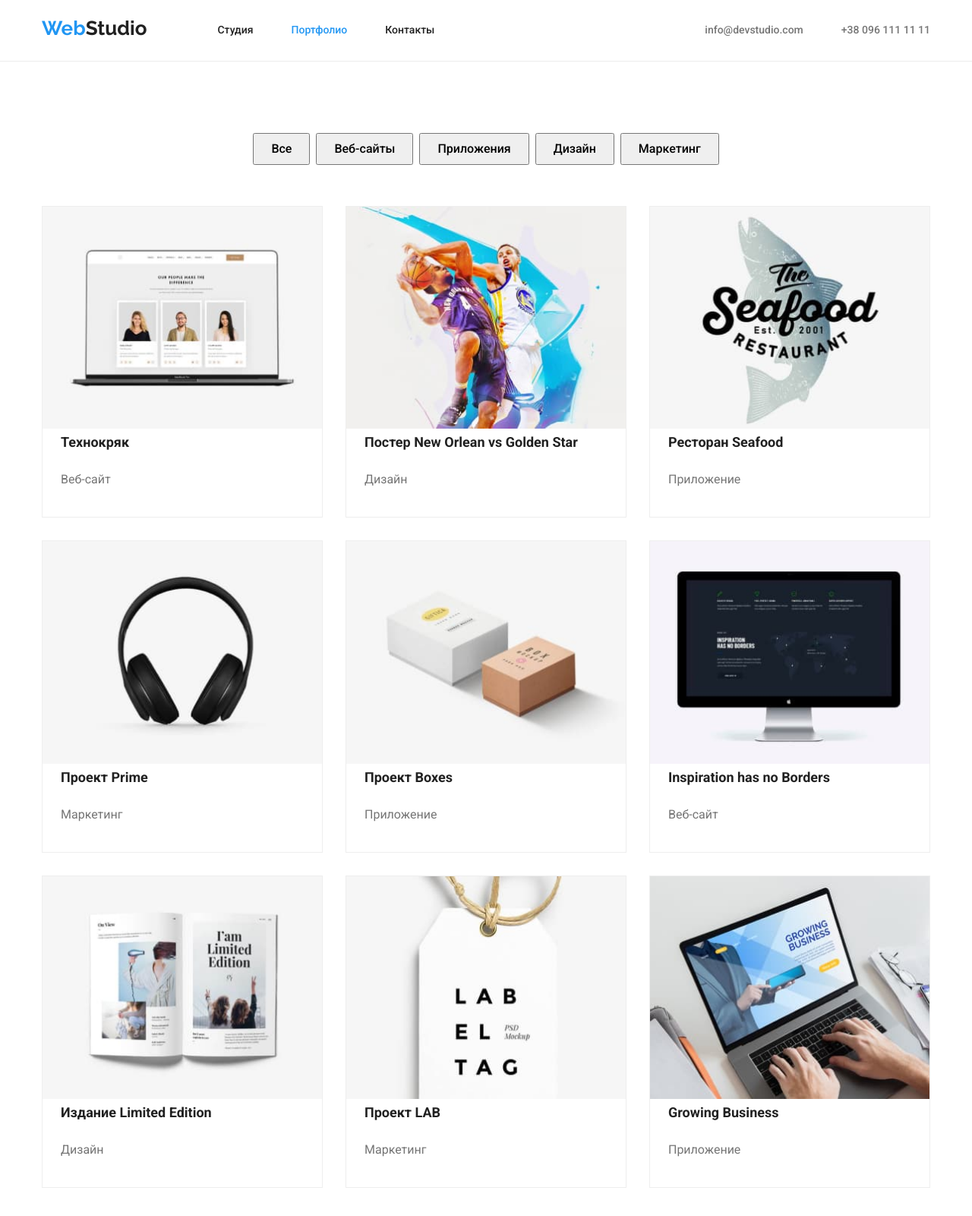
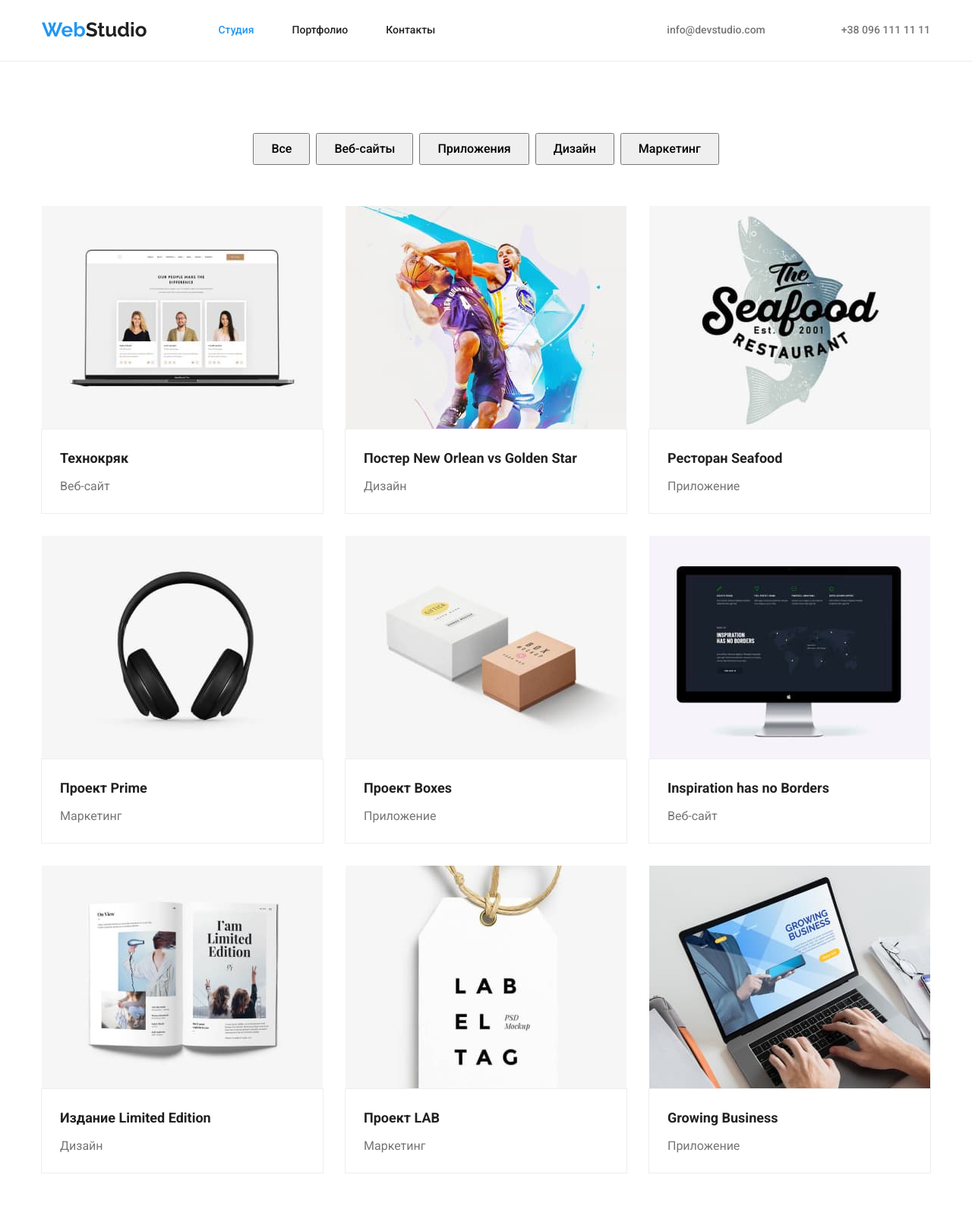
Before and after one commit to MrPaul007/goit-markup-hw-03, a plain HTML site: page portfolio.html in a window 1280 px wide. Shown: the top 1600 px of the page at 76% size. Drawn offline with nearby package versions, Linux system fonts and the light colour scheme.

Commit message:
again fixed small things

```diff
--- a/css/portfolio.css
+++ b/css/portfolio.css
@@ -24,16 +24,12 @@ body {
     margin-bottom: 0;
 }
 
-.main {
-    padding-top: 94px;
-    padding-bottom: 94px;
-}
-
 .filters {
     margin-bottom: 54px;
     font-family: inherit;
     display: flex;
     justify-content: center;
+
 }
 
 .filters .item {
@@ -56,12 +52,18 @@ body {
     line-height: 1.6;
 }
 
+.description {
+    padding-top: 20px;
+    padding-left: 24px;
+    padding-bottom: 20px;
+    outline: 1px solid #EEEEEE;
+}
+
 .item-title {
     font-weight: 700;
     font-size: 18px;
     line-height: 2;
-    text-decoration: none;
-    margin-left: 24px;
+    margin-bottom: 4px;
 }
 
 .item-text {
@@ -69,25 +71,23 @@ body {
     font-weight: 400;
     font-size: 16px;
     line-height: 1.88;
-    text-decoration: none;
-    margin-left: 24px;
 }
 
-.item {
+.item a {
     text-decoration: none;
-}
-
-.projects li {
-    border: 1px solid #EEEEEE;
 }
 
 .projects {
     display: flex;
     flex-wrap: wrap;
+    margin-left: -30px;
+    margin-bottom: -30px;
+
 }
+
 .projects .item {
-    width: calc((100% - 60px) / 3);
-    margin-right: 30px;
+    width: calc((100% - 90px) / 3);
+    margin-left: 30px;
     margin-bottom: 30px;
 }
 
@@ -95,15 +95,3 @@ body {
 .projects .item:focus {
     box-shadow: 0px 1px 1px rgba(0, 0, 0, 0.12), 0px 4px 4px rgba(0, 0, 0, 0.06), 1px 4px 6px rgba(0, 0, 0, 0.16);
 }
-
-.projects .item:nth-child(3n) {
-    margin-right: 0;
-}
-
-.projects .item:nth-last-child(-n + 3) {
-    margin-bottom: 0;
-}
-
-.projects .item:nth-child(3n) {
-
-}
--- a/css/styles.css
+++ b/css/styles.css
@@ -21,13 +21,8 @@ html {
     overflow: hidden;
   }
 
-  h1, h2, h3, h4, h5, h6 {
+  h1, h2, h3, h4, h5, h6, p {
     margin: 0;
-  }
-
-  ul, ol {
-    margin: 0;
-    padding: 0;
   }
 
   img {
@@ -55,16 +50,34 @@ body {
     margin-left: auto;
     margin-right: auto;
     width: 1200px;
-    padding-left: 15px;
-    padding-right: 15px;
+    padding: 94px 15px;
 }
-
+/* ===================== HEADER ===================== */
 .header {
     font-weight: 500;
     font-size: 14px;
     line-height: 1.14;
     border-bottom: 1px solid #ECECEC;
 
+}
+
+.logo-header {
+        font-weight: 700;
+    font-size: 26px;
+    line-height: 1.2;
+    word-spacing: -1ch;
+    font-family: raleway, sans-serif;
+    text-decoration: none;
+    margin-right: 94px;
+
+}
+
+.logo-web {
+    color: var(--accent-color);
+}
+
+.logo-studio {
+    color: var(--title-text-color);
 }
 
 .menu {
@@ -74,14 +87,11 @@ body {
     text-decoration: none;
     align-items: center;
     display: flex;
+    margin-right: -50px;
 }
 
 .menu .item {
     margin-right: 50px;
-}
-
-.menu .item:last-child {
-    margin-right: 0;
 }
 
 .link {
@@ -94,9 +104,15 @@ body {
 
 .nav {
     display: flex;
+    align-items: center;
 }
 
 .main-nav {
+    width: 1200px;
+    padding-left: 15px;
+    padding-right: 15px;
+    margin-left: auto;
+    margin-right: auto;
     display: flex;
     align-items: center;
     justify-content: space-between;
@@ -104,45 +120,21 @@ body {
 
 .address {
     display: flex;
+    margin-left: -50px;
 }
 .address .item {
-    margin-right: 50px;
-}
-
-.address .item:last-child {
-    margin-right: 0;
-}
-
-.address a {
     color: var(--primary-text-color);
     font-weight: 500;
     font-size: 14px;
     line-height: 1.14;
     text-decoration: none;
     font-style: normal;
+    margin-left: 50px;
 }
 
+
+
 h2, h3 {
-    color: var(--title-text-color);
-}
-
-.logo-header {
-    font-family: raleway, sans-serif;
-    font-weight: 700;
-    font-size: 26px;
-    line-height: 1.2;
-    margin-top: 22px;
-    margin-right: 93px;
-    text-decoration: none;
-    word-spacing: -1ch;
-
-}
-
-.logo-web {
-    color: var(--accent-color);
-}
-
-.logo-studio {
     color: var(--title-text-color);
 }
 
@@ -161,14 +153,18 @@ button:focus {
     color: var(--primary-white-color);
     background-color: var(--accent-color);
 }
-
 footer {
     background: var(--background-section-color);
+}
+
+.footer {
     font-weight: 400;
     font-size: 14px;
     line-height: 1.7;
-    padding-top: 60px;
-    padding-bottom: 60px;
+    padding: 60px 15px;
+    width: 1200px;
+    margin-left: auto;
+    margin-right: auto;
     align-items: center;
 }
 
@@ -189,12 +185,6 @@ footer {
     margin-bottom: 9px;
 }
 
-.list {
-    padding: 0;
-    margin: 0;
-    list-style: none;
-}
-
 .logo-footer {
     font-family: raleway, sans-serif;
     font-weight: 700;
@@ -208,3 +198,9 @@ footer {
 .curent {
     color: var(--accent-color);
 }
+
+.list {
+    padding: 0;
+    margin: 0;
+    list-style: none;
+}
--- a/portfolio.html
+++ b/portfolio.html
@@ -16,15 +16,15 @@
   <body>
     <!--шапка сайту-->
     <header class="header">
-      <div class="container main-nav">
+      <div class="main-nav">
         <nav class="nav">
           <a lang="en" href="./index.html" class="logo-header">
             <span class="logo-web">Web</span>
             <span class="logo-studio">Studio</span>
           </a>
           <ul class="menu list">
-            <li class="item"><a href="./index.html" class="link">Студия</a></li>
-            <li class="item"><a href="./portfolio.html" class="link  curent">Портфолио</a></li>
+            <li class="item"><a href="./index.html" class="link curent">Студия</a></li>
+            <li class="item"><a href="./portfolio.html" class="link">Портфолио</a></li>
             <li class="item"><a href="" class="link">Контакты</a></li>
           </ul>
         </nav>
@@ -32,7 +32,7 @@
         <ul class="address list">
           <li class="item">
           <address>
-            <a href="mailto:info@devstudio.com">info@devstudio.com</a>
+            <a href="mailto:info@devstudio.com" class="item">info@devstudio.com</a>
           </address>
           </li>
           <li class="item">
@@ -71,111 +71,136 @@
           <!--Перелік проектів-->
           <ul class="projects list">
             <li class="item">
-            <a href=""  class="item">
+            <a href="">
               <img
                 src="./images/project-technokryak.jpg"
                 alt="фото проекта "
                 width="370"
                 height="294"
               />
+              <div class="description">
                 <h3 class="item-title">Технокряк</h3>
                 <p class="item-text">Веб-сайт</p>
+              </div>
             </a>
             </li>
             <li class="item">
-            <a href="" class="item">
+            <a href="">
               <img
                 src="./images/project-poster.jpg"
                 alt="фото постера"
                 width="370"
                 height="294"
               />
+              <div class="description">
                 <h3 class="item-title">Постер New Orlean vs Golden Star</h3>
                 <p class="item-text">Дизайн</p>
+              </div>
+
             </a>
             </li>
             <li class="item">
-            <a href="" class="item">
+            <a href="">
               <img
                 src="./images/project-restaurant.jpg"
                 alt="фото заставки приложения"
                 width="370"
                 height="294"
               />
+              <div class="description">
                 <h3 class="item-title">Ресторан Seafood</h3>
                 <p class="item-text">Приложение</p>
+              </div>
             </a>
             </li>
             <li class="item">
-            <a href="" class="item">
+            <a href="">
               <img
                 src="./images/project-prime.jpg"
                 alt="фото проекта"
                 width="370"
                 height="294"
               />
+              <div class="description">
                 <h3 class="item-title">Проект Prime</h3>
                 <p class="item-text">Маркетинг</p>
+              </div>
+
             </a>
             </li>
             <li class="item">
-            <a href="" class="item">
+            <a href="">
               <img
                 src="./images/project-boxes.jpg"
                 alt="фото проекта"
                 width="370"
                 height="294"
               />
+              <div class="description">
                 <h3 class="item-title">Проект Boxes</h3>
                 <p class="item-text">Приложение</p>
+              </div>
+
             </a>
             </li>
             <li class="item">
-            <a href="" class="item">
+            <a href="">
               <img
                 src="./images/project-inspiration.jpg"
                 alt="фото проекта"
                 width="370"
                 height="294"
               />
+              <div class="description">
                 <h3 class="item-title">Inspiration has no Borders</h3>
                 <p class="item-text">Веб-сайт</p>
+              </div>
+
             </a>
             </li>
             <li class="item">
-            <a href="" class="item">
+            <a href="">
               <img
                 src="./images/project-limited-edition.jpg"
                 alt="фото проекта"
                 width="370"
                 height="294"
               />
+              <div class="description">
                 <h3 class="item-title">Издание Limited Edition</h3>
                 <p class="item-text">Дизайн</p>
+              </div>
+
             </a>
             </li>
             <li class="item">
-            <a href="" class="item">
+            <a href="">
               <img
                 src="./images/project-lab.jpg"
                 alt="фото проекта"
                 width="370"
                 height="294"
               />
+              <div class="description">
                 <h3 class="item-title">Проект LAB</h3>
                 <p class="item-text">Маркетинг</p>
+              </div>
+
             </a>
             </li>
             <li class="item">
-            <a href="" class="item">
+            <a href="">
               <img
                 src="./images/project-growing-business.jpg"
                 alt="фото проекта"
                 width="370"
                 height="294"
               />
+              <div class="description">
                 <h3 class="item-title">Growing Business</h3>
                 <p class="item-text">Приложение</p>
+              </div>
+
             </a>
             </li>
           </ul>
```
Also changed, not shown: css/main-page.css (+12 -14 lines), index.html (+3 -27 lines). Lines whose indentation alone changed are shown as unchanged.
